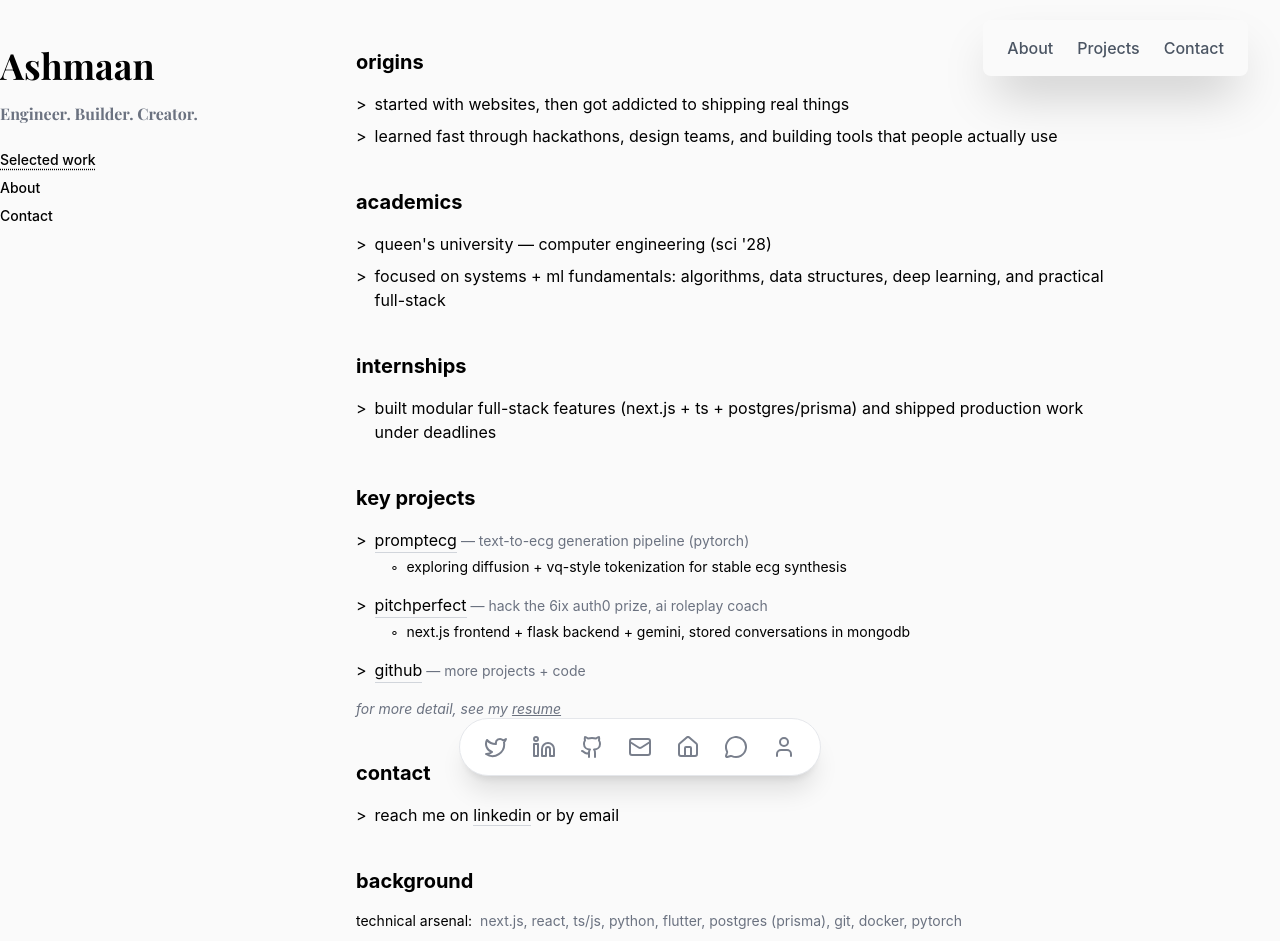
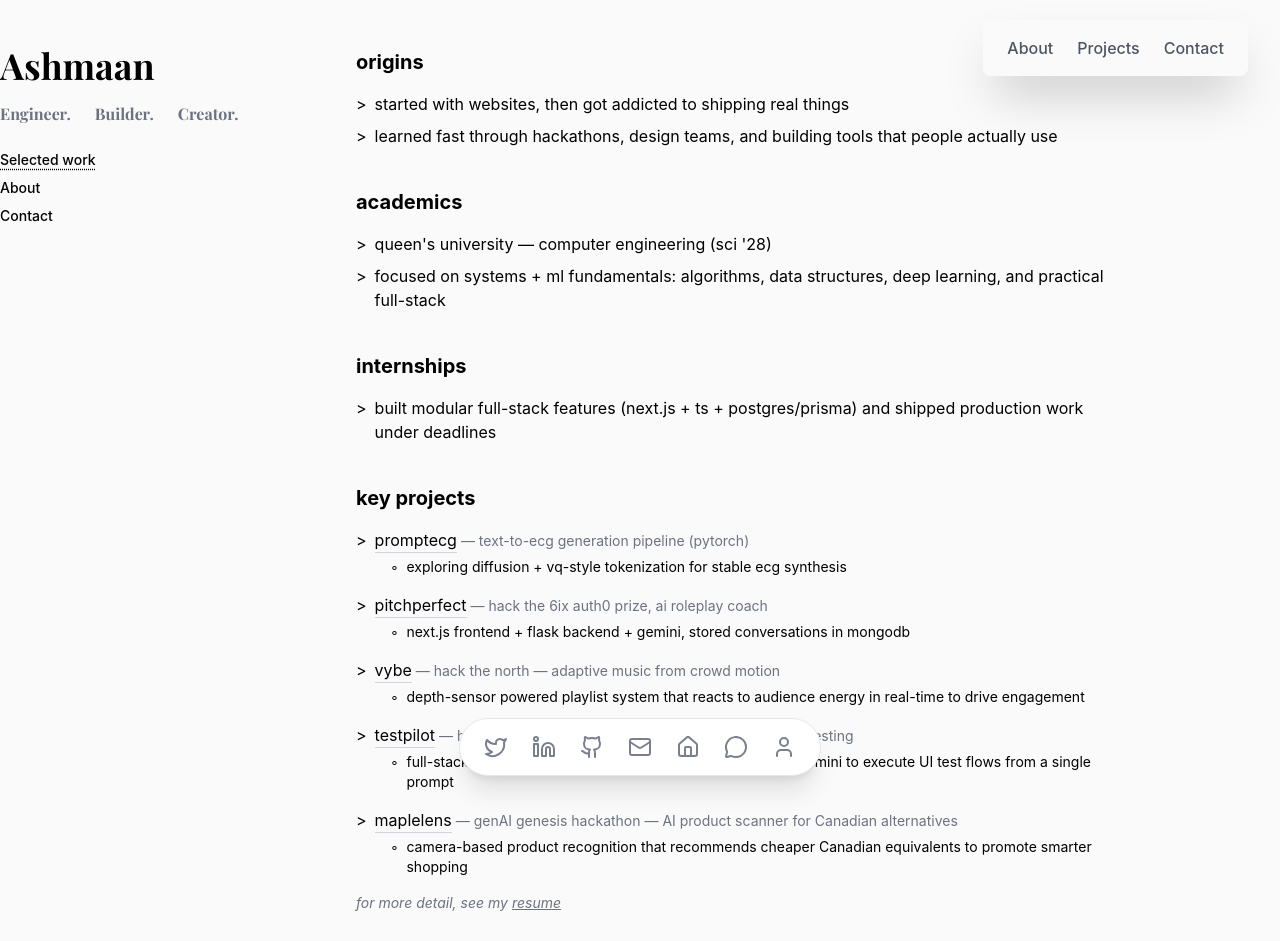
Before and after one commit to Ashmaan-2006/ashmaan, a Next.js app: page / in a window 1280 px wide. Shown: the top 941 px of the page. Built offline with nearby package versions, Linux system fonts and the light colour scheme.

Commit message:
Cleaned up the projecs and added more

```diff
--- a/app/components/Hero.tsx
+++ b/app/components/Hero.tsx
@@ -5,8 +5,10 @@ export default function Hero() {
         <h1 className="text-4xl leading-[0.95] font-extrabold font-playfair">
           Ashmaan
         </h1>
-        <p className="mt-5 text-md font-extrabold font-playfair text-gray-500">
-          Engineer.           Builder.           Creator.
+        <p className="mt-5 text-md font-extrabold font-playfair text-gray-500 flex flex-wrap gap-6">
+          <span>Engineer.</span>
+          <span>Builder.</span>
+          <span>Creator.</span>
         </p>
         <div className="mt-6 flex flex-col gap-2">
           <a href="#projects" className="text-sm font-medium underline decoration-dotted underline-offset-4">
--- a/app/layout.tsx
+++ b/app/layout.tsx
@@ -29,8 +29,9 @@ export default function RootLayout({
   children: React.ReactNode;
 }>) {
   return (
-    <html lang="en">
+    <html lang="en" suppressHydrationWarning>
       <body
+        suppressHydrationWarning
         className={`${geistSans.variable} ${geistMono.variable} ${playfair.variable} antialiased`}
       >
         {children}
--- a/app/page.tsx
+++ b/app/page.tsx
@@ -1,3 +1,4 @@
+import Link from "next/dist/client/link";
 import Chatbot from "./components/Chatbot";
 import Hero from "./components/Hero";
 import Navbar from "./components/Navbar";
@@ -122,9 +123,13 @@ export default function Home() {
                     <span className="flex-shrink-0 mr-2">&gt;</span>
                     <div className="flex-1">
                       <div className="flex flex-wrap items-baseline">
-                        <span className="mr-1 border-b border-gray-300 hover:border-gray-500 cursor-default">
+                        <Link
+                          href="https://github.com/VainerAriel/HackThe6ix2025"
+                          target="_blank"
+                          rel="noopener noreferrer"
+                          className="mr-1 border-b border-gray-300 hover:border-gray-500 cursor-default">
                           pitchperfect
-                        </span>
+                        </Link>
                         <span className="text-sm text-gray-500">
                           — hack the 6ix auth0 prize, ai roleplay coach
                         </span>
@@ -146,21 +151,87 @@ export default function Home() {
                     <span className="flex-shrink-0 mr-2">&gt;</span>
                     <div className="flex-1">
                       <div className="flex flex-wrap items-baseline">
-                        <a
-                          href="https://github.com/Ashmaan-2006"
+                        <Link
+                          href="https://github.com/eunsongkoh/vybe"
                           target="_blank"
                           rel="noopener noreferrer"
-                          className="mr-1 border-b border-gray-300 hover:border-gray-500"
-                        >
-                          github
-                        </a>
+                          className="mr-1 border-b border-gray-300 hover:border-gray-500 cursor-default">
+                          vybe
+                        </Link>
                         <span className="text-sm text-gray-500">
-                          — more projects + code
+                          — hack the north — adaptive music from crowd motion
                         </span>
                       </div>
+                      <ul className="ml-4 mt-1 text-sm">
+                        <li className="flex">
+                          <span className="mr-2">◦</span>
+                          <span>
+                            depth-sensor powered playlist system that reacts to audience energy in real-time to drive engagement
+                          </span>
+                        </li>
+                      </ul>
                     </div>
                   </div>
                 </li>
+
+                <li>
+                  <div className="flex items-start">
+                    <span className="flex-shrink-0 mr-2">&gt;</span>
+                    <div className="flex-1">
+                      <div className="flex flex-wrap items-baseline">
+                        <Link
+                          href="https://github.com/ian-yeh/hack-western"
+                          target="_blank"
+                          rel="noopener noreferrer"
+                          className="mr-1 border-b border-gray-300 hover:border-gray-500 cursor-default">
+                          testpilot
+                        </Link>
+                        <span className="text-sm text-gray-500">
+                          — hack western — AI agents for automated frontend UI testing
+                        </span>
+                      </div>
+                      <ul className="ml-4 mt-1 text-sm">
+                        <li className="flex">
+                          <span className="mr-2">◦</span>
+                          <span>
+                            full-stack app using Playwright, WebSockets, FastAPI, and Gemini to execute UI test flows from a single prompt
+                          </span>
+                        </li>
+                      </ul>
+                    </div>
+                  </div>
+                </li>
+
+
+                <li>
+                  <div className="flex items-start">
+                    <span className="flex-shrink-0 mr-2">&gt;</span>
+                    <div className="flex-1">
+                      <div className="flex flex-wrap items-baseline">
+                        <Link
+                          href="https://github.com/Ashmaan-2006/MapleLens"
+                          target="_blank"
+                          rel="noopener noreferrer"
+                          className="mr-1 border-b border-gray-300 hover:border-gray-500 cursor-default">
+                          maplelens
+                        </Link>
+                        <span className="text-sm text-gray-500">
+                          — genAI genesis hackathon — AI product scanner for Canadian alternatives
+                        </span>
+                      </div>
+                      <ul className="ml-4 mt-1 text-sm">
+                        <li className="flex">
+                          <span className="mr-2">◦</span>
+                          <span>
+                            camera-based product recognition that recommends cheaper Canadian equivalents to promote smarter shopping
+                          </span>
+                        </li>
+                      </ul>
+                    </div>
+                  </div>
+                </li>
+
+
               </ul>
 
               <span className="text-sm text-gray-500 italic block mt-4">
```
